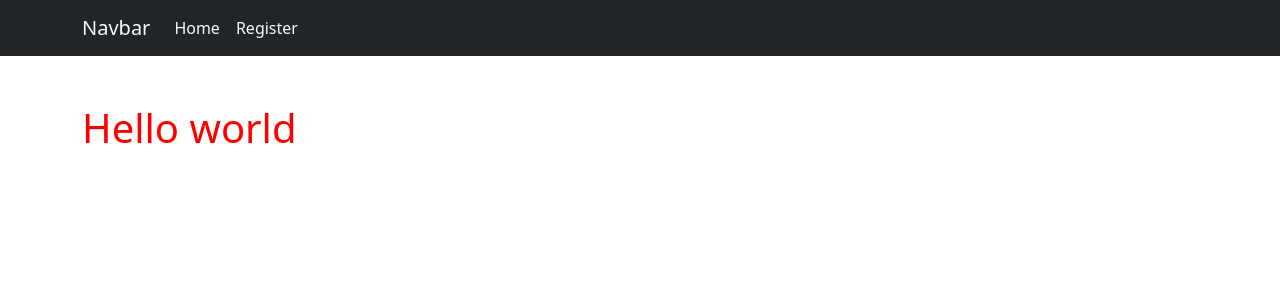
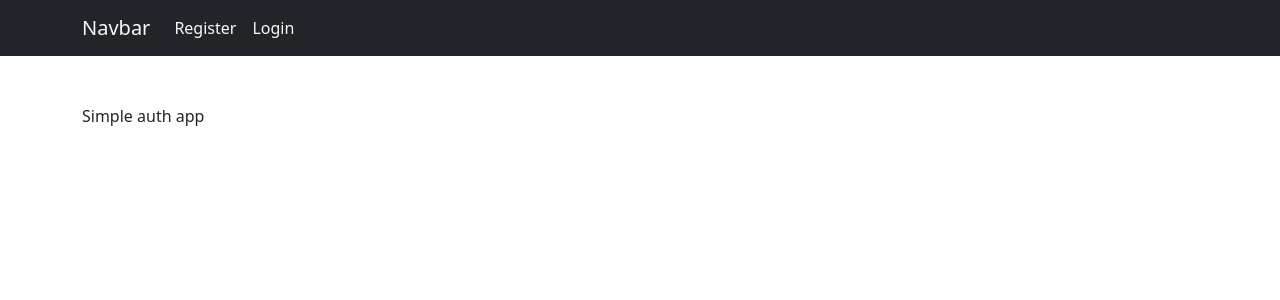
Before and after one commit to NafisTahmid/Login-demo, a Django app: page / in a window 1280 px wide. Shown: the top 300 px of the page. Run offline with Django 5.2, Linux system fonts and the light colour scheme.

Commit message:
auth app final commit

```diff
--- a/App_login/settings.py
+++ b/App_login/settings.py
@@ -127,6 +127,9 @@ STATICFILES_DIRS = [STATIC_DIR,]
 # MEDIA
 MEDIA_URL = '/media/'
 MEDIA_ROOT = MEDIA_DIR
+
+# LOGIN
+LOGIN_URL = '/login/'
 # Default primary key field type
 # https://docs.djangoproject.com/en/5.1/ref/settings/#default-auto-field
 
--- a/Login_App/models.py
+++ b/Login_App/models.py
@@ -4,7 +4,7 @@ from django.contrib.auth.models import User
 # Create your models here.
 class UserInfo(models.Model):
     user = models.OneToOneField(User, on_delete = models.CASCADE)
-    facebook_id =models.CharField(max_length = 200, blank = True)
+    facebook_id = models.URLField(max_length = 200, blank = True)
     profile_pic = models.ImageField(upload_to = 'profile_pics', blank=True)
 
     def __str__(self):
--- a/Login_App/urls.py
+++ b/Login_App/urls.py
@@ -1,8 +1,16 @@
 from django.urls import path
 from Login_App import views
+from django.conf import settings
+from django.contrib.staticfiles.urls import static, staticfiles_urlpatterns
 
 app_name= 'Login_App'
 urlpatterns = [
     path('', views.home_page, name="home"),
-    path('register/', views.register, name="register")
+    path('register/', views.register, name="register"),
+    path('login/', views.login_page, name="login"),
+    path('user_login/', views.user_login, name="user_login"),
+    path('logout/', views.user_logout, name="logout")
 ]
+
+urlpatterns += staticfiles_urlpatterns()
+urlpatterns += static(settings.MEDIA_URL, document_root = settings.MEDIA_ROOT)
--- a/Login_App/views.py
+++ b/Login_App/views.py
@@ -1,10 +1,53 @@
 from django.shortcuts import render
 from Login_App.forms import UserForm, UserInfoForm
+from django.contrib.auth import authenticate, login, logout
+from django.http import HttpResponseRedirect, HttpResponse
+from django.contrib.auth.decorators import login_required
+from django.urls import reverse
+from django.contrib.auth.models import User
+from Login_App.models import UserInfo
 
 # Create your views here.
 def home_page(request):
     diction = {}
+    if request.user.is_authenticated:
+        current_user = request.user
+        user_id = current_user.id
+        user_info = User.objects.get(pk = user_id)
+        # user_more_info = UserInfo.objects.get(user__pk=user_id)
+        diction = {'user_info':user_info}
     return render(request, 'Login_App/index.html', context=diction)
+
+def login_page(request):
+    diction = {}
+    return render(request, "Login_App/login.html", context=diction)
+
+def user_login(request):
+
+    if request.method == 'POST':
+        username = request.POST.get('username')
+        password = request.POST.get('password')
+
+        user = authenticate(username = username, password = password)
+
+        if user:
+            if user.is_active:
+                login(request, user)
+                return HttpResponseRedirect(reverse('Login_App:home'))
+            else:
+                return HttpResponse('User is not active!')
+
+        else:
+            return HttpResponse('Login details are wrong!')
+    else:
+        return HttpResponseRedirect('Login_App:login')
+
+
+@login_required
+def user_logout(request):
+    logout(request)
+    return HttpResponseRedirect(reverse("Login_App:home"))
+
 
 def register(request):
     registered = False
--- a/templates/Login_App/base.html
+++ b/templates/Login_App/base.html
@@ -19,12 +19,22 @@
             <span class="navbar-toggler-icon"></span>
           </button>
           <div class="collapse navbar-collapse ms-auto" id="navbarNavAltMarkup">
+            {% if user.is_authenticated %}
             <div class="navbar-nav ">
               <a class="nav-link text-light" href="{% url 'Login_App:home' %}">Home</a>
             </div>
             <div class="navbar-nav ">
+              <a class="nav-link text-light" href="{% url 'Login_App:logout' %}">Logout</a>
+            </div>
+            {% else %}
+            <div class="navbar-nav ">
               <a class="nav-link text-light" href="{% url 'Login_App:register' %}">Register</a>
             </div>
+            <div class="navbar-nav ">
+              <a class="nav-link text-light" href="{% url 'Login_App:login' %}">Login</a>
+            </div>
+            {% endif %}
+
           </div>
         </div>
       </nav>
--- a/templates/Login_App/index.html
+++ b/templates/Login_App/index.html
@@ -1,5 +1,10 @@
 {% extends "Login_App/base.html" %}
 
 {% block body_block %}
-<h1>Hello world</h1>
+    {% if user.is_authenticated %}
+    <p>{{ user_info.username }}</p>
+    {% else %}
+    <p>Simple auth app</p>
+    {% endif %}
+
 {% endblock  %}
--- a/templates/Login_App/register.html
+++ b/templates/Login_App/register.html
@@ -5,7 +5,7 @@
 {%if registered %}
 <div class="alert alert-success">Congratulations. Registration successful :D</div>
     {% else %}
-    <form enctype="multipart/form-data" method="POST">
+    <form method="POST" enctype="multipart/form-data">
         {{ user_form.as_p }}
         {{ user_info_form.as_p }}
         {% csrf_token %}
```
Also changed, not shown: templates/Login_App/login.html (added, +14 -0 lines), Login_App/migrations/0002_alter_userinfo_facebook_id.py (added), db.sqlite3, media/profile_pics/lalbag.jpg (added), media/profile_pics/sonargaon.jpeg (added).
